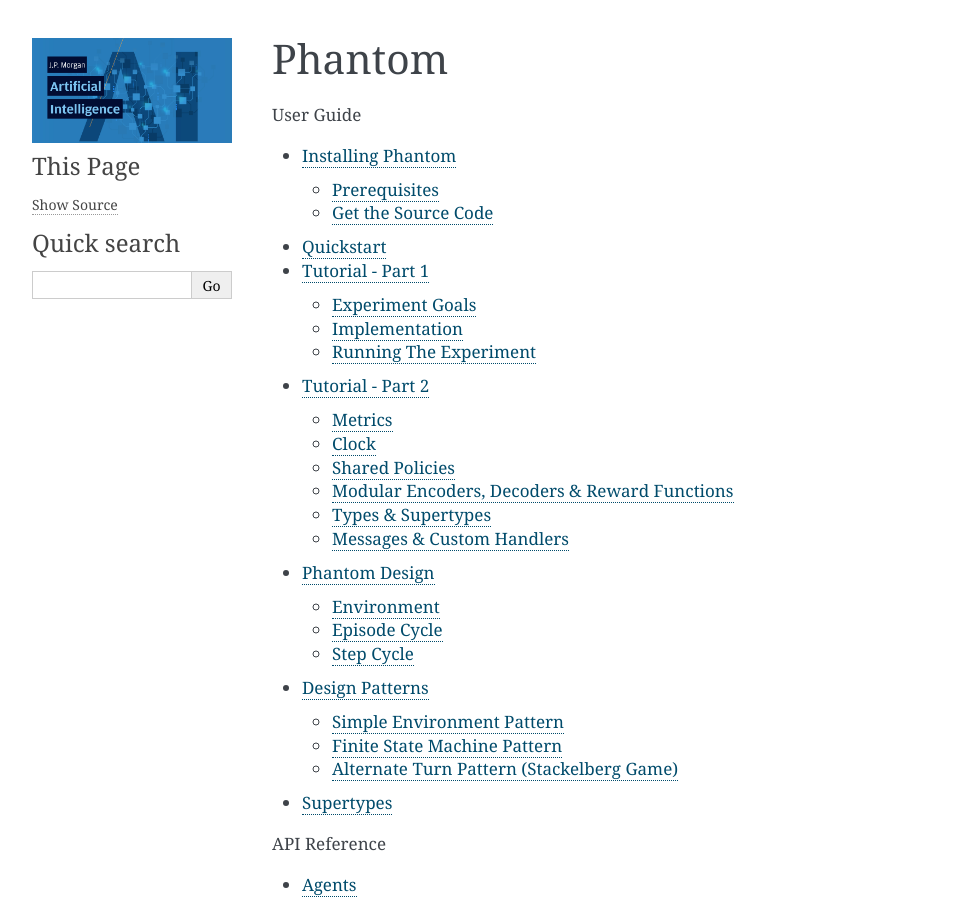
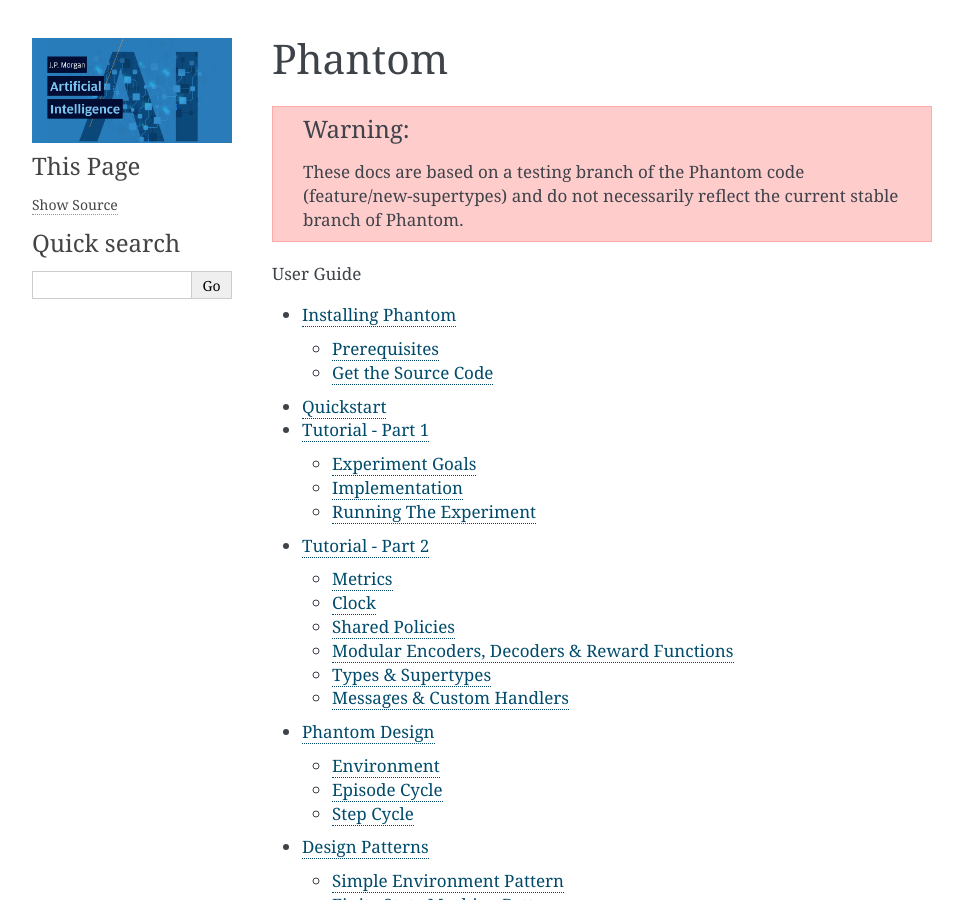
Before and after one commit to jpmorganchase/Phantom, a Sphinx documentation site: the page built from phantom/docs/index.rst, in a window 1280 px wide and 900 px high. Shown: the whole window, without its empty margins (148-1111 px from the left). Built offline with Sphinx 7.4.7, drawn with Linux system fonts in a browser that asks for light colours.

Commit message:
docs(ph): add warnings to docs

```diff
--- a/phantom/docs/conf.py
+++ b/phantom/docs/conf.py
@@ -19,7 +19,7 @@ sys.path.insert(0, os.path.abspath(".."))
 autodoc_mock_imports = ["ray"]
 
 # -- Project information -----------------------------------------------------
-project = "Phantom"
+project = "Phantom [BETA]"
 year = datetime.datetime.now().year
 copyright = "{}, AI Research, JP Morgan. Some icons used freely from Font Awesome (https://fontawesome.com/license/free)".format(
     year
--- a/phantom/docs/index.rst
+++ b/phantom/docs/index.rst
@@ -1,5 +1,10 @@
 Phantom
 =======
+
+
+.. warning::
+    These docs are based on a testing branch of the Phantom code (feature/new-supertypes)
+    and do not necessarily reflect the current stable branch of Phantom.
 
 
 .. toctree::
```
